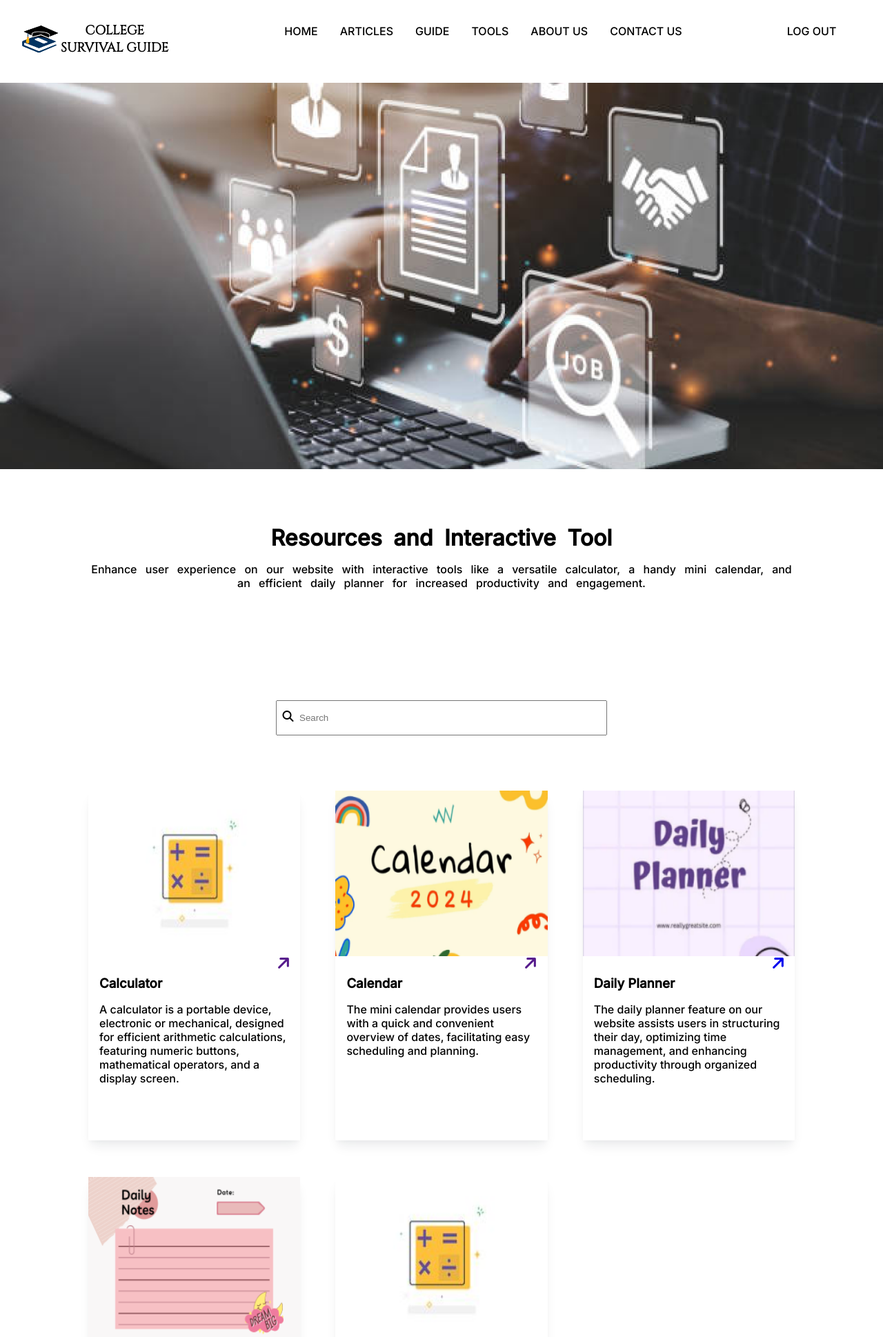
After one commit to Stphnprz09/CollegeSurvivalGuide, a PHP site: page /template/tools.html in a window 1280 px wide. The commit adds this page. Shown: the top 1938 px of the page at 69% size. Run offline with PHP 8.4, Linux system fonts and the light colour scheme.

Commit message:
tools draft pt 1

```diff
--- /dev/null
+++ b/css/tools.css
@@ -0,0 +1,203 @@
+@import url('https://fonts.googleapis.com/css2?family=Cinzel&display=swap');
+@import url('https://fonts.googleapis.com/css2?family=Cinzel&family=Inter:wght@500&display=swap');
+@import url('https://fonts.googleapis.com/css2?family=Big+Shoulders+Display&display=swap');
+
+* {
+    margin: 0;
+    padding: 0;
+    box-sizing: border-box;
+}
+
+body {
+    width: 100%;
+    font-family: 'Inter', sans-serif;
+}
+
+header {
+    width: 100%;
+    height: 15vh;
+    display: flex;
+    box-shadow: 0 0 10px rgba(0, 0, 0, 0.5);
+}
+
+.logo-container {
+    text-align: center;
+    margin: 0 5.5rem;
+}
+
+.logo-container img {
+    position: absolute;
+    left: 1.5%;
+    top: 2.5%;
+}
+
+.logo-container h3 {
+    padding: 2rem 0;
+    font-family: 'Cinzel', serif;
+}
+
+nav {
+    width: 70%;
+}
+
+nav ul,
+.logo-container {
+    display: flex;
+    justify-content: space-evenly;
+    flex-wrap: wrap;
+}
+
+
+nav li {
+    padding: 2.2rem 1rem;
+    list-style-type: none;
+    text-align: center;
+
+}
+
+nav li:first-child {
+    margin-left: 4rem;
+}
+
+nav a:hover {
+    border-bottom: 4px solid #000;
+}
+
+nav li:nth-child(7) {
+    margin-right: 1rem;
+    width: 0;
+}
+
+nav li:last-child {
+    margin-left: auto;
+}
+
+nav a {
+    text-decoration: none;
+    color: #000;
+    font-family: 'Inter', sans-serif;
+}
+
+span {
+    display: none;
+}
+
+.modal {
+    display: none;
+    position: fixed;
+    top: 0;
+    left: 0;
+    width: 100%;
+    height: 100%;
+    background-color: rgba(0, 0, 0, 0.1);
+    justify-content: center;
+    align-items: center;
+    z-index: 1;
+}
+
+.modal-content {
+    background-color: #fff;
+    padding: 3rem 5rem;
+    border-radius: 20px;
+}
+
+.modal-content li {
+    list-style-type: none;
+    padding: 1rem 0;
+}
+
+.modal-content a {
+    text-decoration: none;
+    color: #000;
+}
+
+.modal-content a:hover {
+    color: blue;
+}
+
+/* MAIN CSS*/
+main {
+    display: flex;
+    justify-content: center;
+    align-items: center;
+    flex-direction: column;
+}
+
+.bg-main {
+    width: 100%;
+    height: 70vh;
+    background-image: url('../Images/desktop1.png');
+    background-size: cover;
+    background-repeat: no-repeat;
+    background-position: center;
+}
+
+/* text-1 css */
+.text-1 {
+    width: 80%;
+    text-align: center;
+    padding: 5rem 0;
+    word-spacing: 0.5rem;
+}
+
+.text-1 h1 {
+    margin-bottom: 1rem;
+    font-size: 2rem;
+}
+
+/* search bar css */
+.search-bar-container{
+    position: relative;
+    margin: 5rem 0;
+    width: 90%;
+    text-align: center;
+}
+
+.search-bar-container i{
+    position: absolute;
+    top: 30%;
+    left: 30%;
+    cursor: pointer;
+}
+
+.search-bar-container input{
+    width: calc(100%/12*5);
+    padding: 1rem 2rem;
+}
+
+/* tools */
+.tools-container{
+    width: 80%;
+    display: grid;
+    grid-template-columns: repeat(3,1fr);
+    gap: 5%;
+    margin-bottom: 10rem;
+}
+
+.tools-card{
+    position: relative;
+    box-shadow: 0px 4px 6px -2px #10182808,0px 12px 16px -4px #10182814;
+}
+
+.tools-card img{
+    width: 100%;
+    height: 30vh;
+}
+
+.tools-card i{
+    position: absolute;
+    top: 47%;
+    right: 5%;
+    transform: rotate(45deg);
+    font-size: 1.5rem;
+}
+
+.tools-card h3{
+   margin: 1.5rem 0 0 1rem;
+}
+
+.tools-card p{
+    margin: 1rem 1rem 5rem 1rem;
+    font-size: 1rem;
+    text-align: left;
+}
--- /dev/null
+++ b/js/toolSearch.js
@@ -0,0 +1,16 @@
+function userSearch() {
+    const searchBar = document.getElementById('searchbar').value.toLowerCase();
+    const toolCards = document.querySelectorAll('.tools-card');
+
+    toolCards.forEach(function (card) {
+        const name = card.querySelector('h3').innerHTML.toLowerCase();
+
+        if (name.includes(searchBar)) {
+            card.style.display = 'block';
+        } else {
+            card.style.display = 'none';
+        }
+    });
+}
+
+document.getElementById('searchbar').addEventListener('input', userSearch);
--- a/template/rules.php
+++ b/template/rules.php
@@ -35,6 +35,7 @@ function userLogin($email, $password)
     }
 }
 
+// function for contact us
 function userContact($name, $email, $message)
 {
     global $conn;
--- /dev/null
+++ b/template/tools.html
@@ -0,0 +1,161 @@
+<!DOCTYPE html>
+<html lang="en">
+<head>
+    <meta charset="UTF-8">
+    <meta name="viewport" content="width=device-width, initial-scale=1.0">
+    <link rel="stylesheet" href="../css/tools.css">
+    <link rel="shortcut icon" href="../Images/finalLogo.png" type="image/x-icon">
+    <link rel="stylesheet" href="../css/footer.css">
+    <link rel="stylesheet" href="https://cdnjs.cloudflare.com/ajax/libs/font-awesome/4.7.0/css/font-awesome.min.css">
+    <link rel="stylesheet" href="https://cdnjs.cloudflare.com/ajax/libs/font-awesome/6.5.1/css/all.min.css"
+        integrity="sha512-DTOQO9RWCH3ppGqcWaEA1BIZOC6xxalwEsw9c2QQeAIftl+Vegovlnee1c9QX4TctnWMn13TZye+giMm8e2LwA=="
+        crossorigin="anonymous" referrerpolicy="no-referrer" />
+    <title>CSGuide | Tools</title>
+</head>
+<body>
+    <div class="container">
+        <header>
+            <div class="logo-container">
+                <img src="../Images/finalLogo.png" alt="logo" width="100px" height="110px">
+                <h3>COLLEGE <br> SURVIVAL GUIDE</h3>
+            </div>
+            <nav>
+                <ul>
+                    <li><a href="Home.html">HOME</a></li>
+                    <li><a href="article.html">ARTICLES</a></li>
+                    <li><a href="Guide.html">GUIDE</a></li>
+                    <li><a href="tools.html">TOOLS</a></li>
+                    <li><a href="aboutus.html">ABOUT US</a></li>
+                    <li><a href="contactus.html">CONTACT US</a></li>
+                    <li></li>
+                    <li><a href="logout.php">LOG OUT</a></li>
+                </ul>
+            </nav>
+            <span onclick="openNavModal()"><i class="fa-solid fa-bars"></i></span>
+            <!-- Modal -->
+            <div id="navModal" class="modal">
+                <div class="modal-content">
+                    <ul>
+                        <li><a href="">HOME</a></li>
+                        <li><a href="">ARTICLES</a></li>
+                        <li><a href="">GUIDE</a></li>
+                        <li><a href="">TOOLS</a></li>
+                        <li><a href="">ABOUT US</a></li>
+                        <li><a href="">CONTACT US</a></li>
+                        <li></li>
+                        <li><a href="">LOG OUT</a></li>
+                    </ul>
+                    <span onclick="closeNavModal()">&times;</span>
+                </div>
+            </div>
+        </header>
+
+        <main>
+            <div class="bg-main">
+
+            </div>
+
+            <div class="text-1">
+                <h1>Resources and Interactive Tool</h1>
+                <p>Enhance user experience on our website with interactive tools like a versatile calculator, a handy mini calendar, and an
+                efficient daily planner for increased productivity and engagement.</p>
+            </div>
+
+            <!-- search bar -->
+            <div class="search-bar-container">
+                <i class="fa-solid fa-magnifying-glass"></i>
+                <input type="text" name="searchbar" id="searchbar" autocomplete="off" placeholder="Search">
+            </div>
+
+            <!-- tools -->
+            <div class="tools-container">
+                <div class="tools-card">
+                    <img src="../Images/calc.png" alt="">
+                    <a href=""><i class="fa-solid fa-arrow-up"></i></a>
+                    <h3>Calculator</h3>
+                    <p>A calculator is a portable device, electronic or mechanical, designed for efficient arithmetic calculations, featuring
+                    numeric buttons, mathematical operators, and a display screen.</p>
+                </div>
+                <div class="tools-card">
+                    <img src="../Images/calendar.png" alt="">
+                    <a href=""><i class="fa-solid fa-arrow-up"></i></a>
+                    <h3>Calendar</h3>
+                    <p>The mini calendar provides users with a quick and convenient overview of dates, facilitating easy scheduling and
+                    planning.</p>
+                </div>
+                <div class="tools-card">
+                    <img src="../Images/daily.png" alt="">
+                    <a href="dailyplanner.html" target="_blank"><i class="fa-solid fa-arrow-up"></i></a>
+                    <h3>Daily Planner</h3>
+                    <p>The daily planner feature on our website assists users in structuring their day, optimizing time management, and
+                    enhancing productivity through organized scheduling.</p>
+                </div>
+                <div class="tools-card">
+                    <img src="../Images/enotes.png" alt="">
+                    <a href="notes.html" target="_blank"><i class="fa-solid fa-arrow-up"></i></a>
+                    <h3>E-Notes</h3>
+                    <p>E-Note provides users with an interactive platform. This will help users to create and manage their own personalized
+                    notes, enhancing their experience and productivity on our website.</p>
+                </div>
+                <div class="tools-card">
+                    <img src="../Images/calc.png" alt="">
+                    <a href=""><i class="fa-solid fa-arrow-up"></i></a>
+                    <h3>Tomodoro Timer</h3>
+                    <p>A Pomodoro timer is a productivity tool that follows the Pomodoro Technique, consisting of timed intervals, typically 25
+                    minutes, called "Pomodoros," separated by short breaks, aiming to enhance focus, time management, and task completion
+                    efficiency.</p>
+                </div>
+            </div>
+
+            <!-- footer -->
+            <footer>
+                <div class="footer-section">
+                    <div class="row">
+
+                        <!--PAGES TAB-->
+                        <div class="section">
+                            <h1 class="section-label">Pages</h1>
+                            <div class="pages-link">
+                                <a href="#">Home</a>
+                                <a href="#">Article</a>
+                                <a href="#">Tools</a>
+                                <a href="#">Guide</a>
+                                <a href="#">About Us</a>
+                                <a href="#">Contact Us</a>
+                            </div>
+                        </div>
+
+                        <!--LATEST ARTICLE TAB-->
+                        <div class="section">
+                            <h1 class="section-label">Latest Articles</h1>
+                        </div>
+
+                        <!--SOCIAL MEDIAS TAB-->
+                        <div class="section">
+                            <h1 class="section-label">Social Media</h1>
+                            <div class="socmed-icons">
+                                <a href=""><i class="fa-brands fa-facebook"></i>
+                                    <a href=""><i class="fa-brands fa-twitter"></i>
+                                        <a href=""><i class="fa-brands fa-square-instagram"></i>
+                                            <a href=""><i class="fa-brands fa-youtube"></i></a>
+                            </div>
+
+                            <span class="policy-terms">
+                                <a href="">Privacy Policy | Terms and Condition</a>
+                            </span>
+                        </div>
+
+                    </div>
+                </div>
+
+                <!--COPYRIGHT-->
+                <div class="copy-container">
+                    <div class="copyright-text">Copyright &copy; Team Awa BSIT S.Y. 2023-2024</div>
+                </div>
+            </footer>
+        </main>
+    </div>
+</body>
+<script src="../js/modals.js"></script>
+<script src="../js/toolSearch.js"></script>
+</html>
```
Also changed, not shown: css/notes.css (added, +77 -0 lines), js/notes.js (added, +43 -0 lines), template/dailyplanner.html (added, +176 -0 lines), template/notes.html (added, +31 -0 lines), Images/enotes.png (added).
